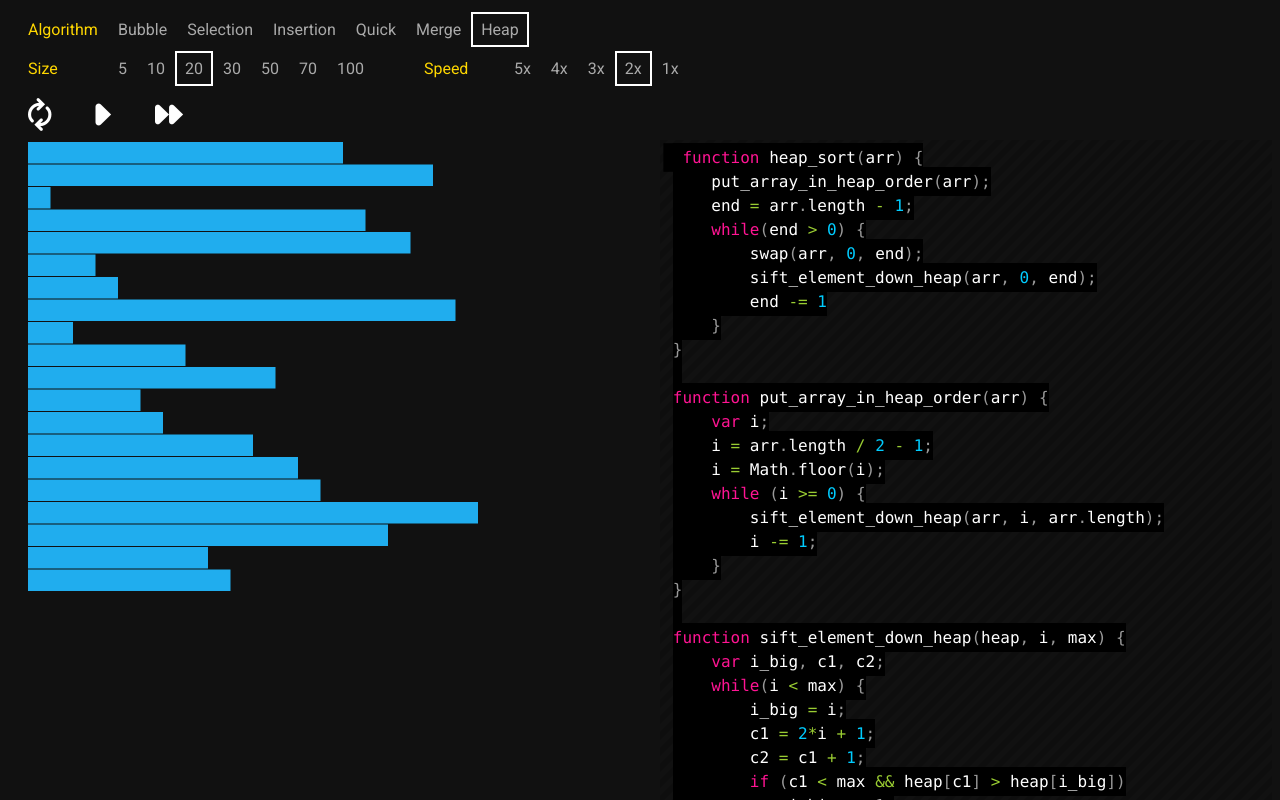
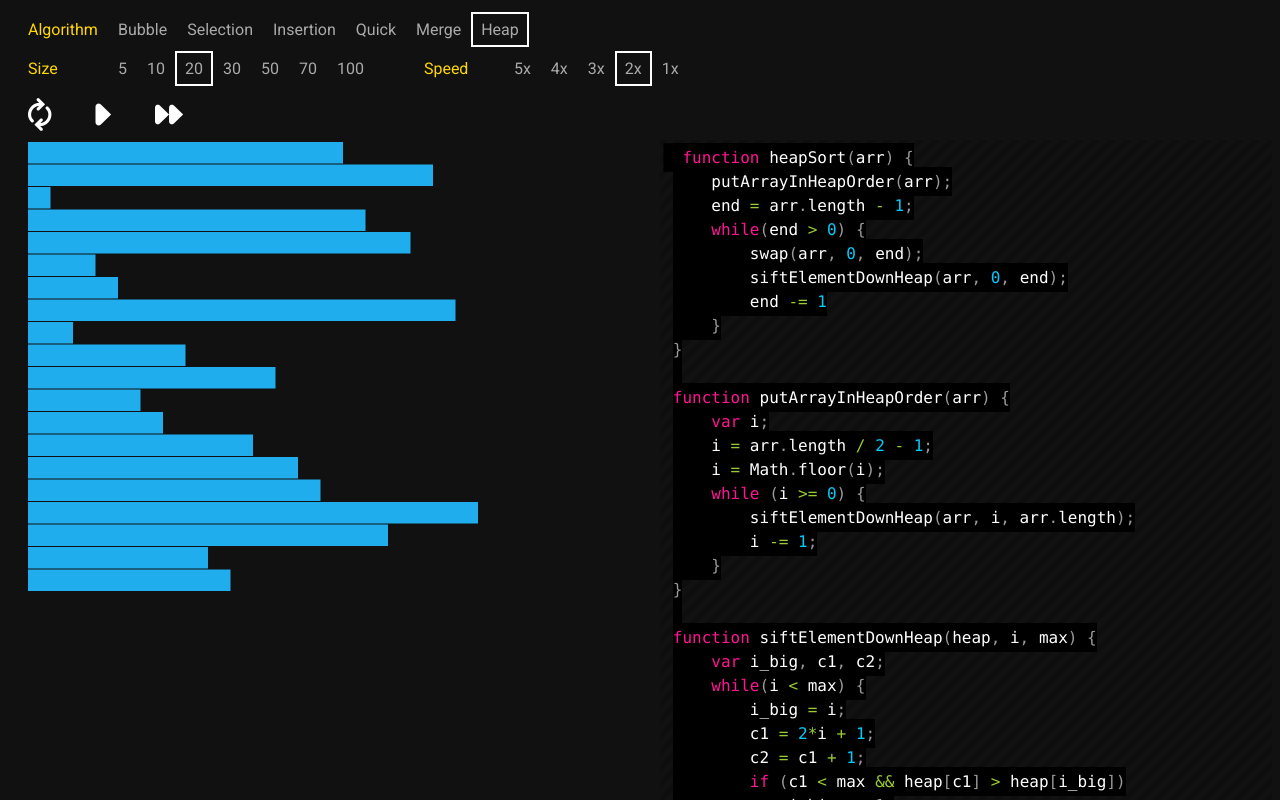
Before and after one commit to namho102/sorting-demo, a website: page index.html in a window 1280 px wide. Both pictures are taken after a click on the link "Heap". Shown: the top 800 px of the page. Drawn offline with nearby package versions, Linux system fonts and the light colour scheme; files that its build step writes are made by us from their sources.

Commit message:
update heapsort syntax

```diff
--- a/index.html
+++ b/index.html
@@ -140,27 +140,27 @@
     }
 }
 </code></pre>
-<pre><code class="language-javascript"> function heap_sort(arr) {
-    put_array_in_heap_order(arr);
+<pre><code class="language-javascript"> function heapSort(arr) {
+    putArrayInHeapOrder(arr);
     end = arr.length - 1;
     while(end > 0) {
         swap(arr, 0, end);
-        sift_element_down_heap(arr, 0, end);
+        siftElementDownHeap(arr, 0, end);
         end -= 1
     }
 }
 
-function put_array_in_heap_order(arr) {
+function putArrayInHeapOrder(arr) {
     var i;
     i = arr.length / 2 - 1;
     i = Math.floor(i);
     while (i >= 0) {
-        sift_element_down_heap(arr, i, arr.length);
+        siftElementDownHeap(arr, i, arr.length);
         i -= 1;
     }
 }
 
-function sift_element_down_heap(heap, i, max) {
+function siftElementDownHeap(heap, i, max) {
     var i_big, c1, c2;
     while(i < max) {
         i_big = i;
```
